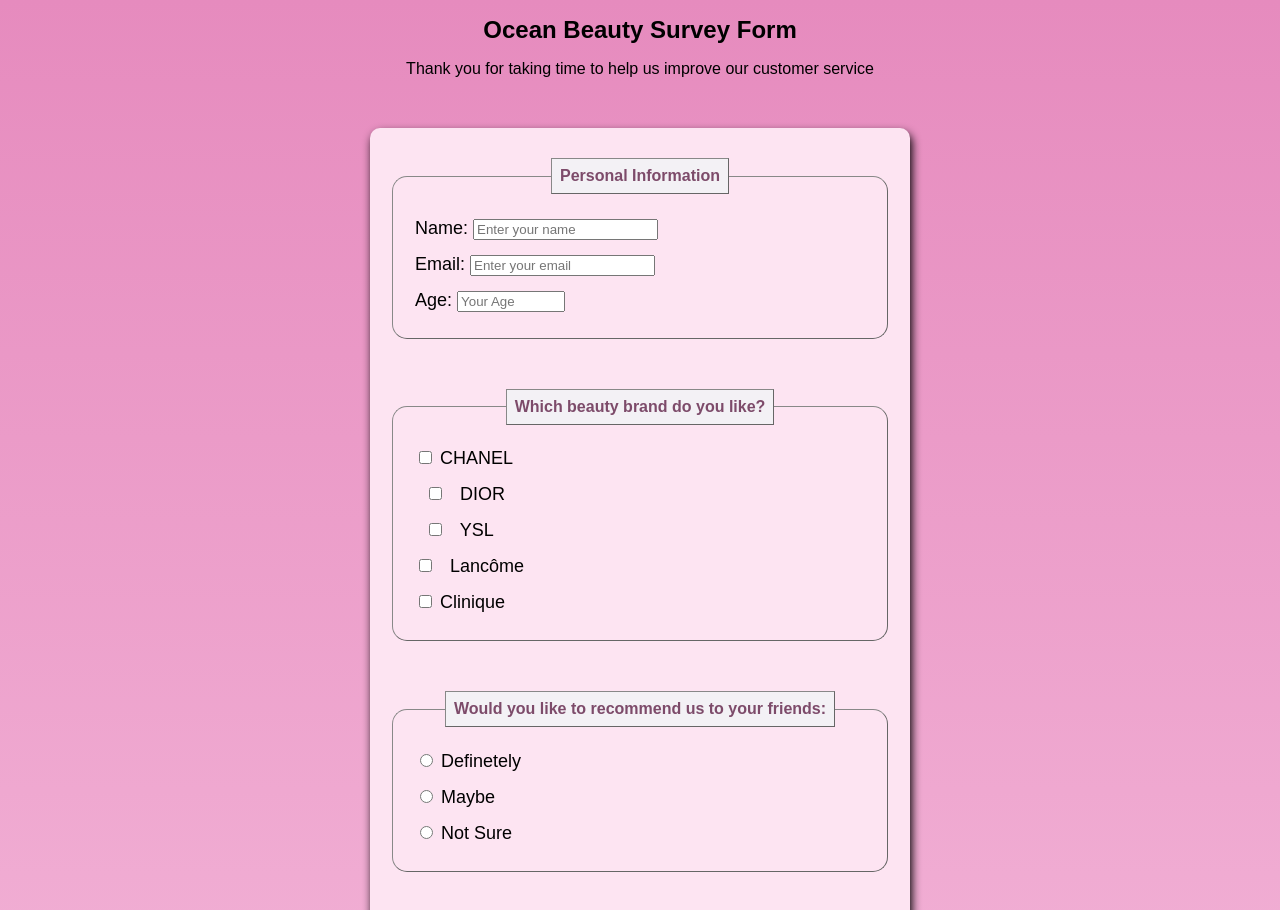
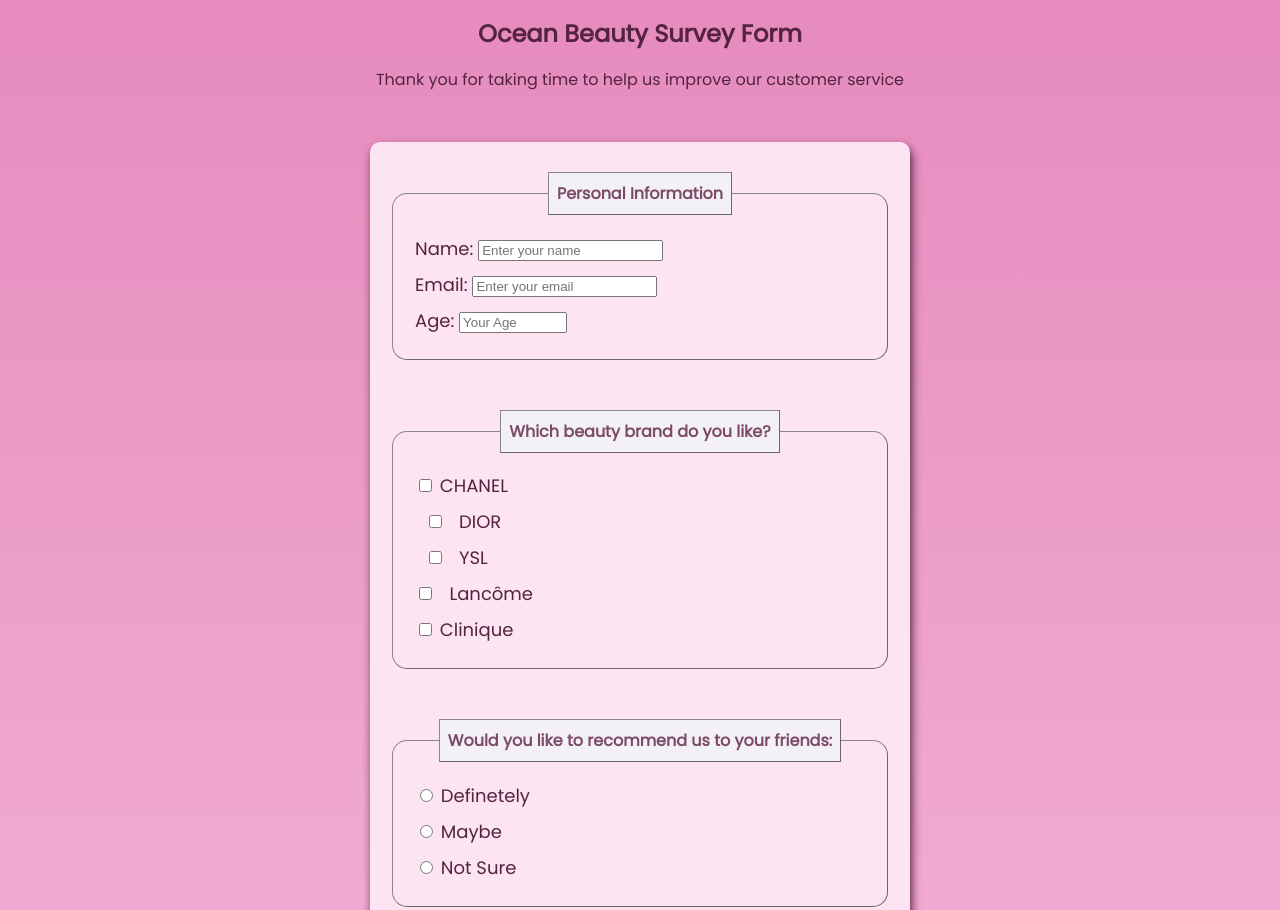
Before and after one commit to ziqiCodeLady/SurveyForm, a plain HTML site: page index.html in a window 1280 px wide. Shown: the top 910 px of the page. Drawn offline with Linux system fonts and the light colour scheme.

Commit message:
FreeCodeCamp-Build a Survey Form
- Import the font library in Html
- Change the font style (Poppins) in css

```diff
--- a/index.html
+++ b/index.html
@@ -1,6 +1,8 @@
 <!DOCTYPE html>
 <html lang="en" dir="ltr">
 <link rel="preconnect" href="https://fonts.googleapis.com">
+<link rel="preconnect" href="https://fonts.gstatic.com" crossorigin>
+<link href="https://fonts.googleapis.com/css2?family=Poppins&display=swap" rel="stylesheet">
 <link rel="stylesheet" href="styles.css">
 
 <body>
--- a/styles.css
+++ b/styles.css
@@ -1,6 +1,12 @@
 body {
-  font-family: 'Ubuntu', sans-serif;
+  font-family: 'Poppins', sans-serif;
   background-image: linear-gradient(#e68bbe, #f4b8da);
+  color: #54233F;
+}
+
+header {
+  color: #54233F;
+  font-family: 'Poppins', sans-serif;
 }
 
 #survey-form {
```
